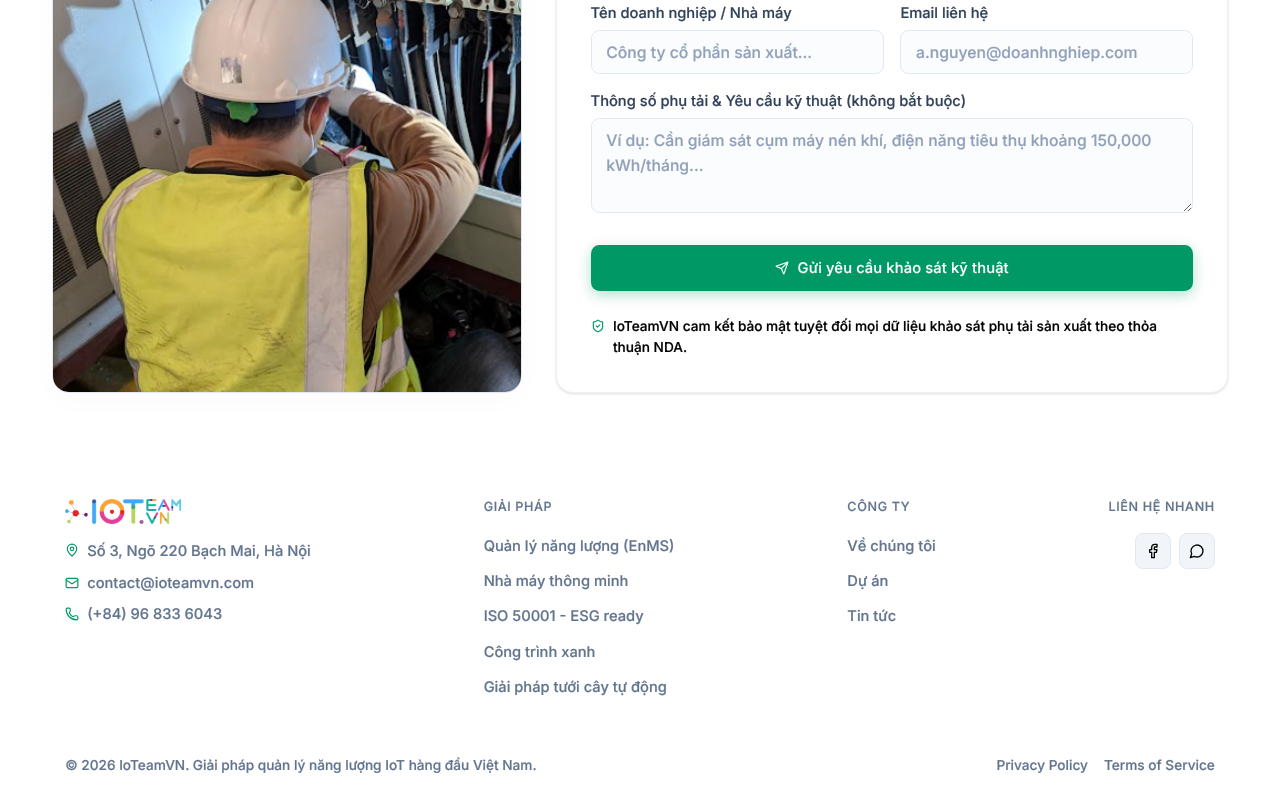
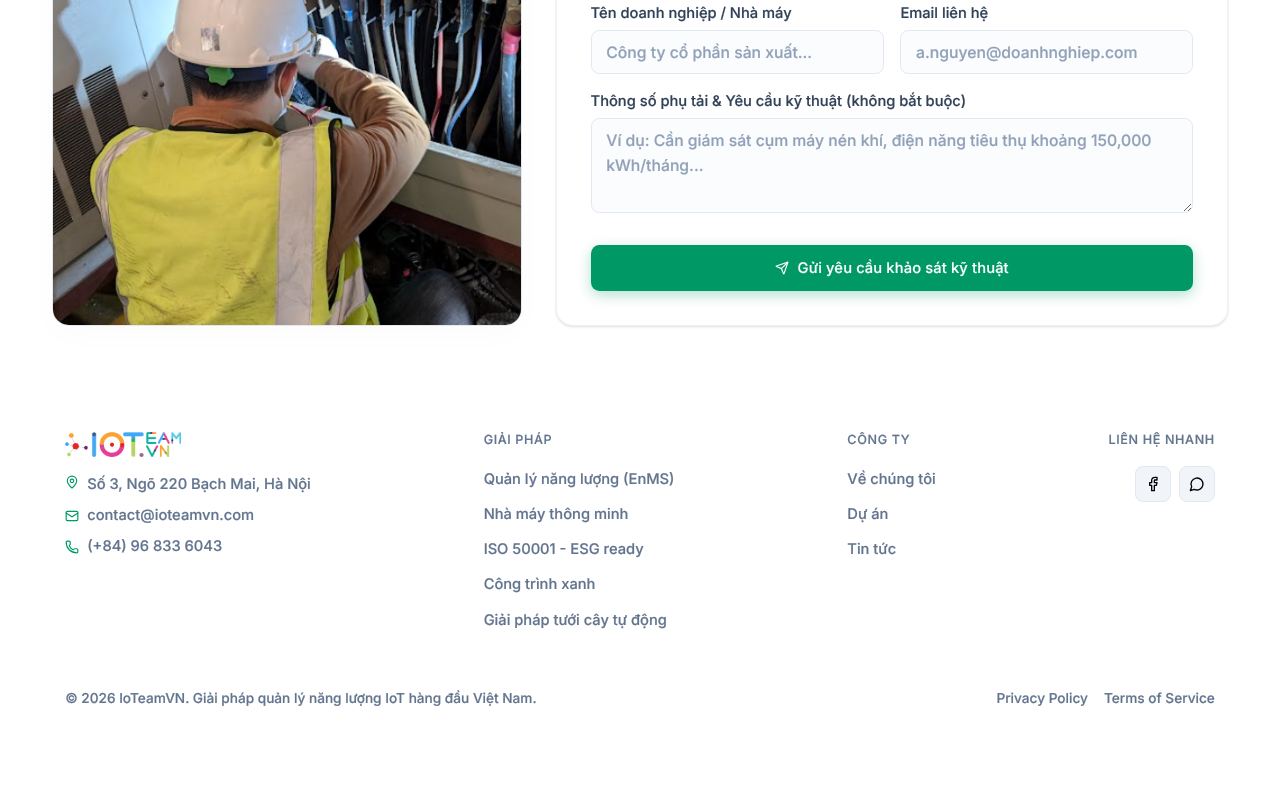
Before and after one commit to ledmonitor2005-ship-it/ioteam-frontend, a React (Vite) app: page / in a window 1280 px wide. Shown: the part 6718-7518 px from the top of the page. After the commit the page ends 7451 px from the top, so only its background shows below. Built offline with nearby package versions, Linux system fonts and the light colour scheme.

Commit message:
xoa dong camket

```diff
--- a/src/app/components/CTASection.tsx
+++ b/src/app/components/CTASection.tsx
@@ -1,6 +1,6 @@
 import { useState } from 'react';
 import { motion, AnimatePresence } from 'framer-motion';
-import { Send, ShieldCheck, CheckCircle2, MapPin } from 'lucide-react';
+import { Send, CheckCircle2, MapPin } from 'lucide-react';
 import ControlRoomImg from './thicong.png';
 
 export function CTASection() {
@@ -159,11 +159,7 @@ export function CTASection() {
                       Gửi yêu cầu khảo sát kỹ thuật
                     </button>
 
-                    {/* NDA Compliance Caption */}
-                    <div className="flex items-start gap-2 text-caption text-slate-400 dark:text-slate-500 mt-2 select-none">
-                      <ShieldCheck size={14} className="text-emerald-600 dark:text-emerald-500 shrink-0 mt-0.5" />
-                      <span>IoTeamVN cam kết bảo mật tuyệt đối mọi dữ liệu khảo sát phụ tải sản xuất theo thỏa thuận NDA.</span>
-                    </div>
+
 
                   </motion.form>
                 )}
```
Also changed, not shown: 3 other files (tests, documents, lock files or other folders).
